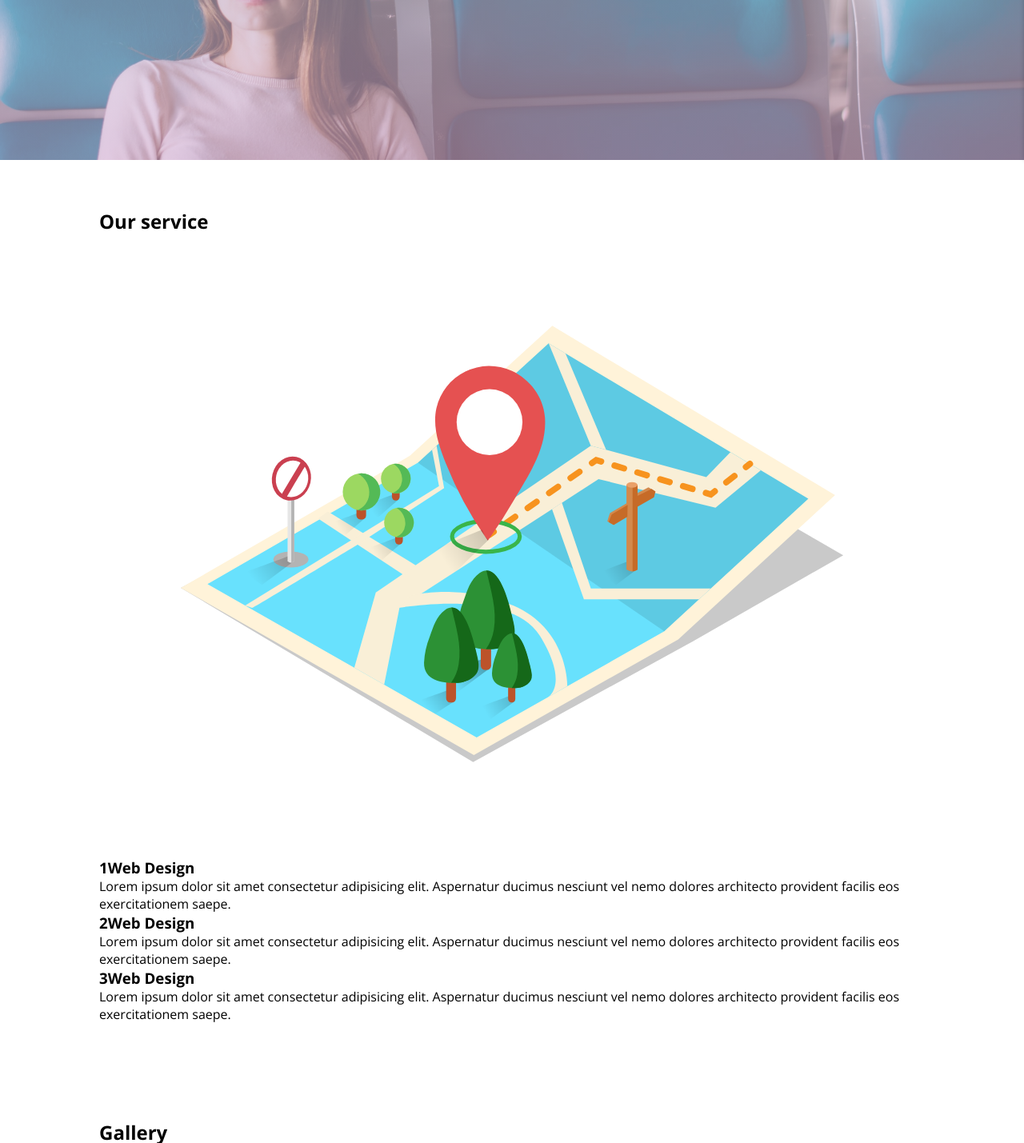
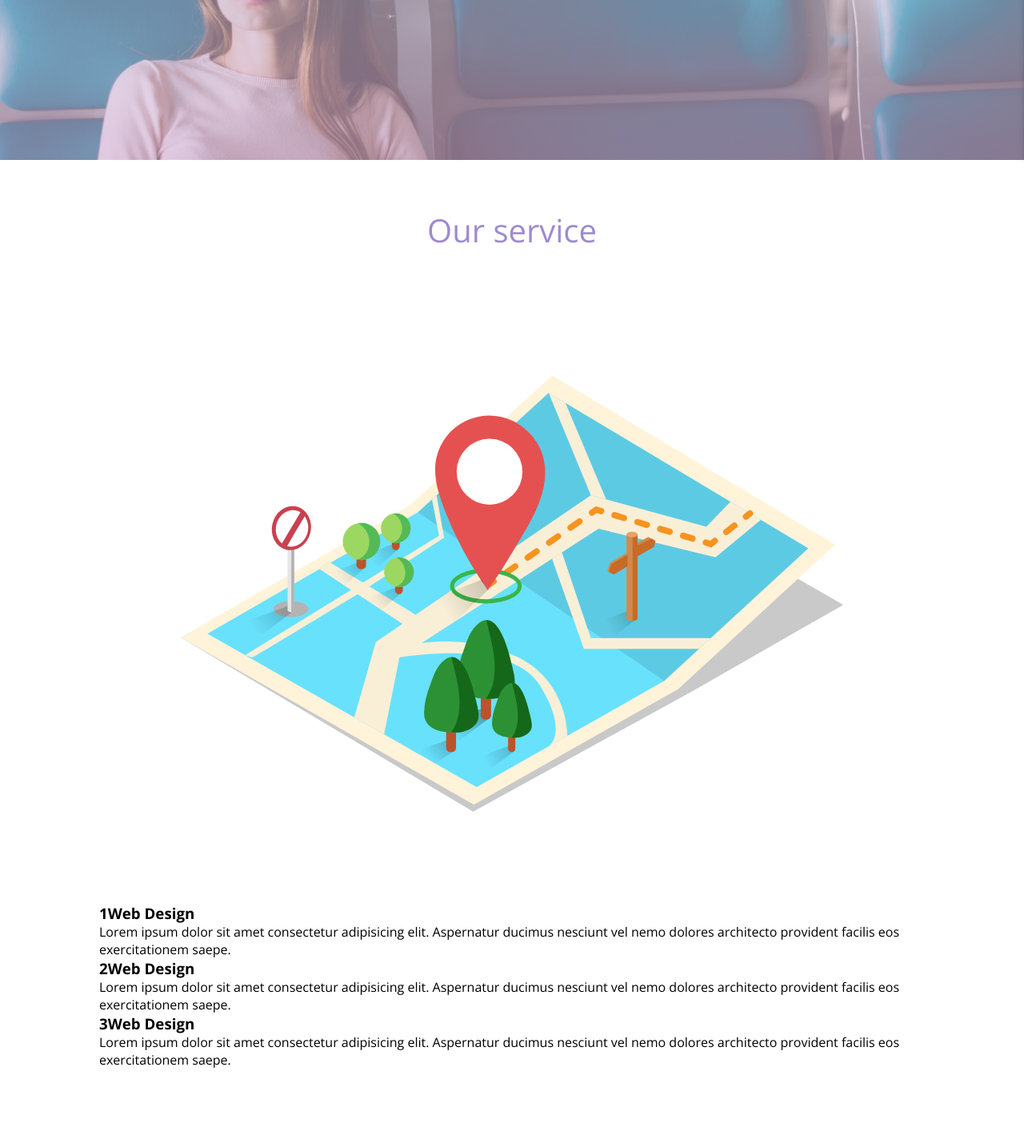
Before and after one commit to Fernando-Jaramillo/places-to-visit, a PHP site: page / in a window 1280 px wide. Shown: the part 600-2029 px from the top of the page at 80% size. Run offline with PHP 8.4, Linux system fonts and the light colour scheme.

Commit message:
sevice style

```diff
--- a/css/styles.css
+++ b/css/styles.css
@@ -86,3 +86,20 @@
     font-weight: 300;
     font-size: 25px;
 }
+
+/* Nuestro servicio */
+
+.subtitulo{
+    text-align: center;
+    font-weight: 300;
+    color: #9f8ad0;
+    margin-bottom: 40px;
+    font-size: 40px;
+}
+
+.contenedor-servicio{
+    display: flex;
+    justify-content: space-evenly;
+    align-items: center;
+    flex-wrap: wrap;
+}
--- a/index.html
+++ b/index.html
@@ -25,7 +25,7 @@
         </div>
     </header>
     <main>
-        <section class="services contenedor" id="servicio">
+        <section class="contenedor" id="servicio">
             <h2 class="subtitulo">Our service</h2>
             <div class="contenedor-servicio">
                 <img src='img/services.svg' alt=''>
```
